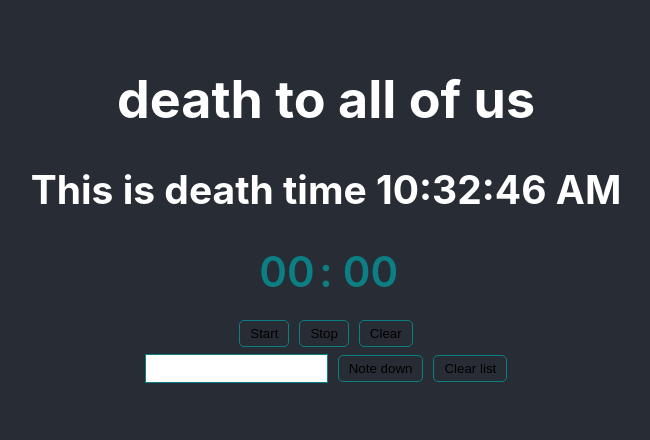
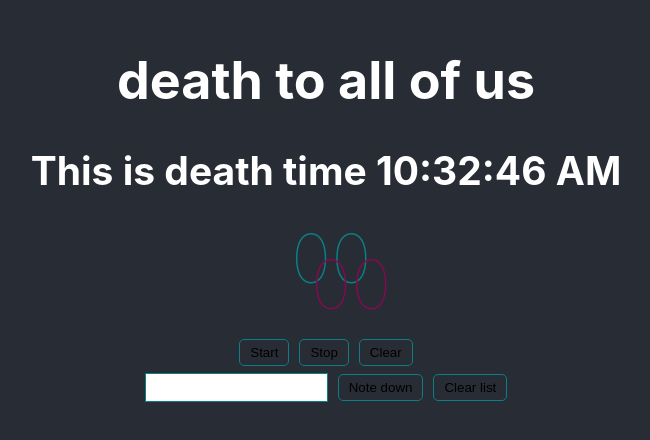
Before and after one commit to titoan/todo-react-app, a React (Create React App) app: page / in a window 1280 px wide. Shown: the part 192-632 px from the top of the page, without its empty margins (314-964 px from the left). Built offline with nearby package versions, Linux system fonts and the light colour scheme.

Commit message:
new timer  style v 1.0

```diff
--- a/src/component/Forms.js
+++ b/src/component/Forms.js
@@ -52,12 +52,7 @@ export class Forms extends React.Component{
         localStorage.clear();
     }
 
-    delItem = (id)=>{
-        console.log(this.props.text)
-        this.setState(prevState=>({
-            textItems: this.props.text.filter(el => el.id != id)
-        }))
-    }
+
 
 
     render(){
@@ -74,14 +69,50 @@ export class Forms extends React.Component{
     }
 }
 
-class MyNote extends React.Component{
+// class MyNote extends React.Component{
+//     constructor(props){
+//         super(props)
+//     }
+
+//     delItem = (e, id)=>{
+//         console.log(this.props.text)
+//         this.setState({
+//             textItems: 0
+//         })
+//     }
+
+//     render(){
+//         return (
+//             <div>{this.props.text.map(item => (
+//                 <p key={item.id} className="list-item">
+//                     {item.text}
+//                     <span onClick={this.delItem} className="del-item"></span>
+//                     </p>
+//               ))}</div>
+//         )
+//     }
+// }
+
+
+class MyNote extends Forms{
     constructor(props){
         super(props)
     }
+
+    delItem = (e, id)=>{
+        console.log(this.props.text)
+        this.setState({
+            textItems: 0
+        })
+    }
+
     render(){
         return (
             <div>{this.props.text.map(item => (
-                <p key={item.id} className="list-item">{item.text} <span key={item.id} onClick={this.delItem} className="del-item"></span></p>
+                <p key={item.id} className="list-item">
+                    {item.text}
+                    <span onClick={this.delItem} className="del-item"></span>
+                    </p>
               ))}</div>
         )
     }
--- a/src/component/Timer_1.js
+++ b/src/component/Timer_1.js
@@ -52,34 +52,34 @@ class Time extends React.Component {
   render() {
     if(this.props.min <= 9 && this.props.sec <= 9){
         return(
-            <div className="container d_flex jc_center">
+            <div className="container d_flex jc_center time-container">
                     <div className="timer-box">0{this.props.min}</div>
-                    <div className="margin_10">:</div>
+                    {/* <div className="margin_10">:</div> */}
                     <div className="timer-box">0{this.props.sec}</div>
                 </div>
         )
     }
     else if (this.props.min <= 9){
         return(
-            <div className="container d_flex jc_center">
+            <div className="container d_flex jc_center time-container">
                     <div className="timer-box">0{this.props.min}</div>
-                    <div className="margin_10">:</div>
+                    {/* <div className="margin_10">:</div> */}
                     <div className="timer-box">{this.props.sec}</div>
                 </div>
         )
     }else if(this.props.min > 9 && this.props.sec <= 9){
         return(
-            <div className="container d_flex jc_center">
+            <div className="container d_flex jc_center time-container">
                     <div className="timer-box">{this.props.min}</div>
-                    <div className="margin_10">:</div>
+                    {/* <div className="margin_10">:</div> */}
                     <div className="timer-box">0{this.props.sec}</div>
                 </div>
         )
     }else{
         return(
-            <div className="container d_flex jc_center">
+            <div className="container d_flex jc_center time-container">
                     <div className="timer-box">{this.props.min}</div>
-                    <div className="margin_10">:</div>
+                    {/* <div className="margin_10">:</div> */}
                     <div className="timer-box">{this.props.sec}</div>
                 </div>
         )
--- a/src/index.css
+++ b/src/index.css
@@ -13,61 +13,87 @@ code {
     monospace;
 }
 
-.container{
+.container {
   width: 800px;
   margin: 0 auto;
   text-align: center;
 }
 
-ul{
+ul {
   list-style: none;
   padding: 0;
 }
 
-.d_flex{
+.d_flex {
   display: flex;
 }
 
-.jc_between{
+.jc_between {
   justify-content: space-between;
 }
 
-.jc_center{
+.jc_center {
   justify-content: center;
 }
 
-.margin_10{
+.margin_10 {
   margin: 0 10px;
 }
 
-.timer_1{
+.fd_column {
+  flex-direction: column;
+}
+
+form.add-list input {
+  outline: none;
+}
+
+form.add-list label input {
+  margin-left: 5px;
+  margin-right: 5px;
+}
+
+form.add-list input[type="submit"] {
+  margin-right: 5px;
+}
+
+/* Timer */
+
+.timer_1 {
   font-size: 42px;
   font-weight: 600;
   color: rgb(11, 127, 131);
 }
 
-.fd_column{
-  flex-direction: column;
+.time-container {
+  position: relative;
+  height: 90px;
+  width: 90px;
+  border-radius: 25px;
 }
 
-form.add-list input{
-  outline: none;
+.timer-box {
+  width: 50px;
+  position: absolute;
+  font-size: 68px;
+  font-weight: 100;
+  line-height: 54px;
 }
 
-form.add-list label input{
-  margin-left: 5px;
-  margin-right: 5px;
+.timer-box:first-child{
+  top: 5px;
+  left: 10px;
 }
 
-form.add-list input[type="submit"]{
-  margin-right: 5px;
+.timer-box:last-child{
+  bottom: 5px;
+  right: 10px;
+  color: rgb(131, 11, 81);
 }
 
-.timer-box{
-  width: 50px;
-}
+/* List */
 
-.list-item{
+.list-item {
   border: 1px solid rgb(11, 127, 131);
   position: relative;
   border-radius: 10px;
@@ -75,7 +101,7 @@ form.add-list input[type="submit"]{
   font-size: 24px;
 }
 
-.del-item{
+.del-item {
   position: absolute;
   right: 10px;
   width: 20px;
@@ -87,7 +113,8 @@ form.add-list input[type="submit"]{
   cursor: pointer;
 }
 
-button, input[type="submit"]{
+button,
+input[type="submit"] {
   border: 1px solid rgb(11, 127, 131);
   background-color: transparent;
   cursor: pointer;
@@ -96,7 +123,7 @@ button, input[type="submit"]{
   border-radius: 5px;
 }
 
-.all-input{
+.all-input {
   border: 1px solid rgb(11, 127, 131);
   height: 25px;
 }
```
